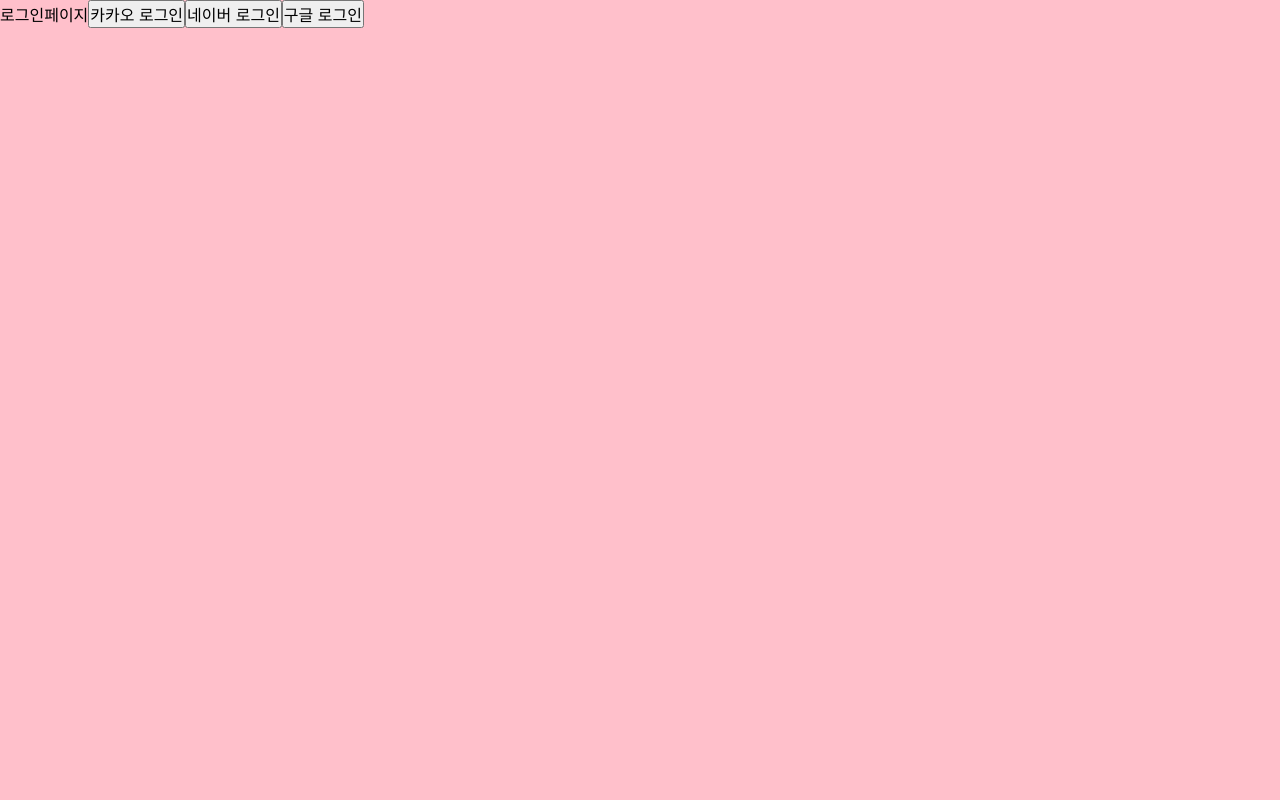
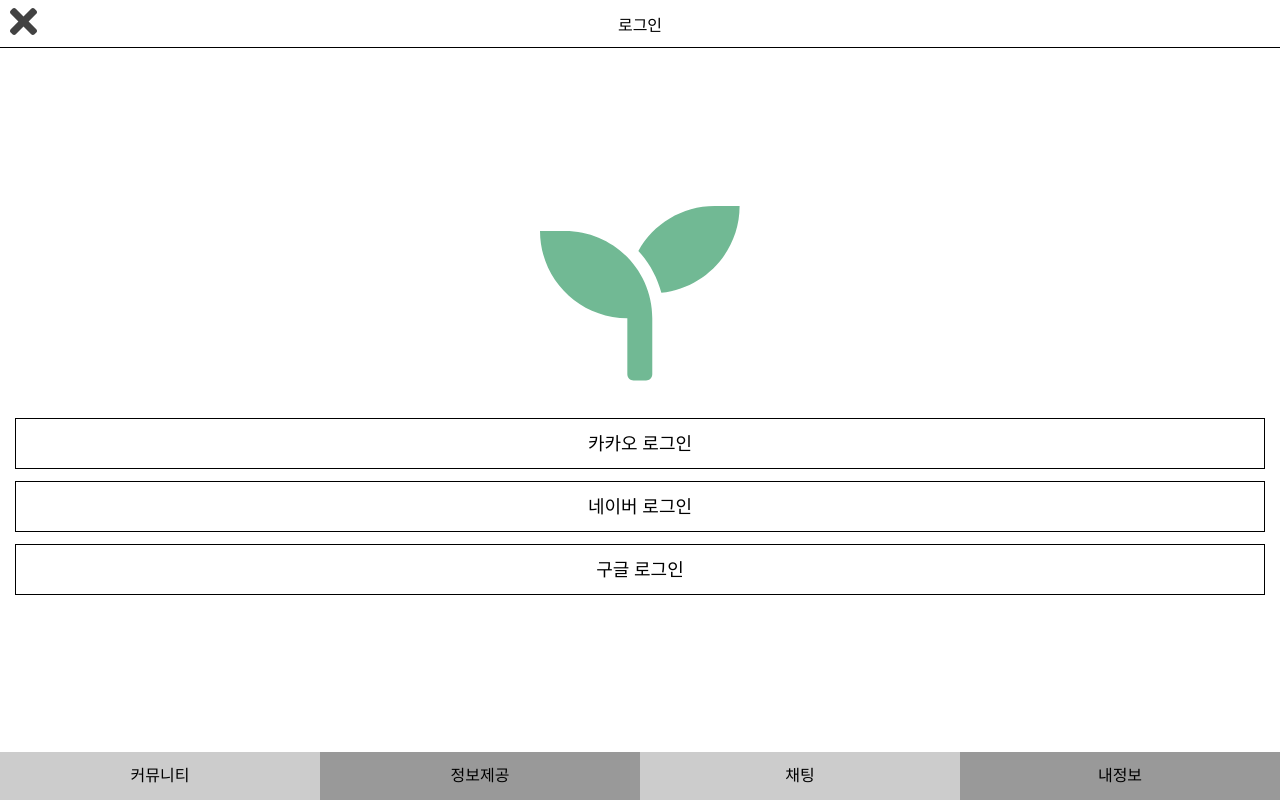
Before and after one commit to woonhk90/Us-Earth_FE, a React (Create React App) app: page / in a window 1280 px wide. Built offline with nearby package versions, Linux system fonts and the light colour scheme; no server answers.

Commit message:
[fix] 로그인 와이어프레임 완료

```diff
--- a/src/components/Login.jsx
+++ b/src/components/Login.jsx
@@ -1,5 +1,7 @@
 import React from 'react';
 import styled from 'styled-components';
+import Seed from "../assets/Seed.svg";
+
 const Login = () => {
   const KAKAO_AUTH_URL = `https://kauth.kakao.com/oauth/authorize?client_id=${process.env.REACT_APP_REST_API_KEY_KAKAO}&redirect_uri=${process.env.REACT_APP_REDIRECT_KAKAO}&response_type=code`;
   // const GOOGLE_AUTH_URL = `https://accounts.google.com/o/oauth2/v2/auth?client_id=${process.env.REACT_APP_REST_API_KEY_GOOGLE}&redirect_uri=${process.env.REACT_APP_REDIRECT_GOOGLE}&response_type=code&scope=email%20profile%20openid&access_type=offline`;
@@ -15,10 +17,12 @@
   return (
     <>
       <LoginWrap>
-        로그인페이지
-        <button onClick={() => onClickHandler('k')}>카카오 로그인</button>
-        <button onClick={() => onClickHandler('n')}>네이버 로그인</button>
-        <button onClick={() => onClickHandler('g')}>구글 로그인</button>
+        <Container>
+          <Logo></Logo>
+          <div className='item' onClick={() => onClickHandler('k')}>카카오 로그인</div>
+          <div className='item' onClick={() => onClickHandler('n')}>네이버 로그인</div>
+          <div className='item' onClick={() => onClickHandler('g')}>구글 로그인</div>
+        </Container>
       </LoginWrap>
     </>
   )
@@ -26,7 +30,37 @@
 export default Login;
 
 const LoginWrap = styled.div`
-width:100vw;
-height:100vh;
-background-color:pink;
+  width:100vw;
+  height:100%;
+
+  display:flex;
+  flex-direction:column;
 `;
+const Logo = styled.div`
+  display:flex;
+  justify-content:center;
+  align-items:center;
+  height: 200px;
+  width: 200px;
+  background-size: 200px;
+  background-repeat: no-repeat;
+  background-image: url("${Seed}");
+`;
+const Container = styled.div`
+  width:100vw;
+  height:100%;
+  display:flex;
+  flex-direction:column;
+  justify-content:center;
+  align-items:center;
+  gap:12px;
+  box-sizing:border-box;
+  padding:0 16px;
+  .item{
+    width:100%;
+    padding:12px 0;
+    border:1px solid black;
+    text-align:center;
+    font:500 18px/25px 'Noto Sans','sean-serif';
+  }
+`;
--- /dev/null
+++ b/src/components/LoginTop.jsx
@@ -0,0 +1,37 @@
+import React from 'react';
+import styled from 'styled-components';
+import { ReactComponent as Cancel } from "../assets/Cancel.svg";
+import { ReactComponent as UserPlus } from "../assets/UserPlus.svg";
+
+const CommunityTop = () => {
+  return (
+    <>
+      <HeaderWrap>
+        <div><Cancel /></div>
+        <span>로그인</span>
+      </HeaderWrap>
+    </>
+  )
+
+}
+export default CommunityTop;
+
+const HeaderWrap = styled.div`
+  position:fixed;
+  top:0;
+  left:0;
+
+  width:100vw;
+  height:48px;
+  display:flex;
+  justify-content:center;
+  align-items:center;
+  padding:10px;
+  box-sizing:border-box;
+  z-index:1;
+  border-bottom:1px solid black;
+  div{
+    position:absolute;
+    left:10px;
+  }
+`;
--- a/src/index.js
+++ b/src/index.js
@@ -3,17 +3,19 @@
 import { BrowserRouter } from 'react-router-dom';
 import App from './App';
 import GlobalStyle from './styles/GlobalStyle';
-import { QueryClient, QueryClientProvider } from 'react-query';
-import { ReactQueryDevtools } from 'react-query/devtools';
+// import { QueryClient, QueryClientProvider } from 'react-query';
+// import { ReactQueryDevtools } from 'react-query/devtools';
 
-const queryClient = new QueryClient();
+// const queryClient = new QueryClient();
 const root = ReactDOM.createRoot(document.getElementById('root'));
 root.render(
-  <QueryClientProvider client={queryClient}>
-    <ReactQueryDevtools initialIsOpen={true} />
+  // <QueryClientProvider client={queryClient}>
+  //   <ReactQueryDevtools initialIsOpen={true} />
+  <>
     <GlobalStyle />
     <BrowserRouter>
       <App />
     </BrowserRouter>
-  </QueryClientProvider>
+  </>
+  // </QueryClientProvider>
 );
--- a/src/pages/EarthLogin.jsx
+++ b/src/pages/EarthLogin.jsx
@@ -1,9 +1,33 @@
 import React from 'react';
+import Footer from '../components/Footer';
+import Header from '../components/Header';
+import LoginTop from '../components/LoginTop';
+import Layout from '../components/layout/Layout';
 import Login from '../components/Login';
+import CommunityBottom from '../components/CommunityBottom';
+import styled from 'styled-components';
 
 const EarthLogin = () => {
     return (
-        <Login />
+        <Layout>
+            <Header>
+                <LoginTop />
+            </Header>
+            <LoginBox>
+                <Login />
+            </LoginBox>
+            <Footer>
+                <CommunityBottom />
+            </Footer>
+        </Layout>
     )
 }
 export default EarthLogin;
+
+const LoginBox = styled.div`
+  height:100%;
+  overflow:auto;
+  position:absolute;
+  top:48px;
+  left:0;
+`;
```
Also changed, not shown: src/assets/Seed.svg (added).
